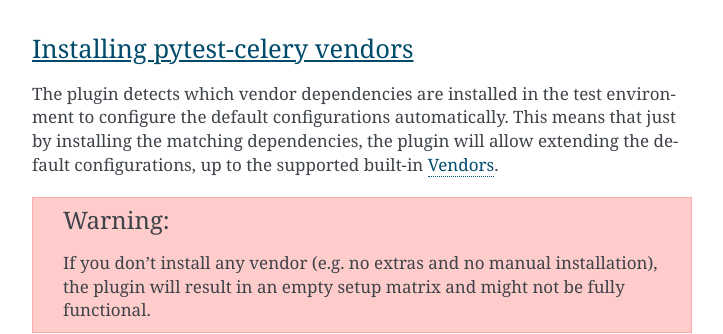
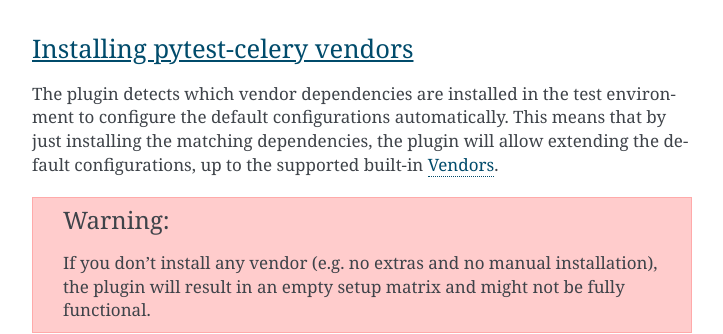
Before and after one commit to celery/pytest-celery, a Sphinx documentation site: the page built from docs/getting-started/introduction.rst, in a window 1280 px wide and 900 px high, scrolled down 5949 px. Shown: the part 178-512 px from the top of the window, without its empty margins (388-1111 px from the left). Built offline with Sphinx 7.4.7, drawn with Linux system fonts in a browser that asks for light colours; cross-references to code outside the pages are shown as plain code.

Commit message:
Fixed English typo

```diff
--- a/docs/includes/installation.txt
+++ b/docs/includes/installation.txt
@@ -23,7 +23,7 @@
 ~~~~~~~~~~~~~~~~~~~~~~~~~~~~~~~~
 
 The plugin detects which vendor dependencies are installed in the test environment to configure
-the default configurations automatically. This means that just by installing the matching dependencies,
+the default configurations automatically. This means that by just installing the matching dependencies,
 the plugin will allow extending the default configurations, up to the supported built-in :ref:`vendors`.
 
 .. warning::
```
